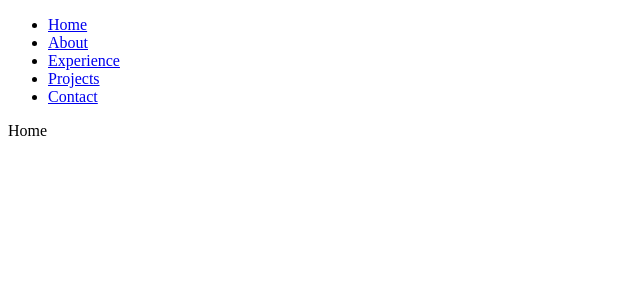
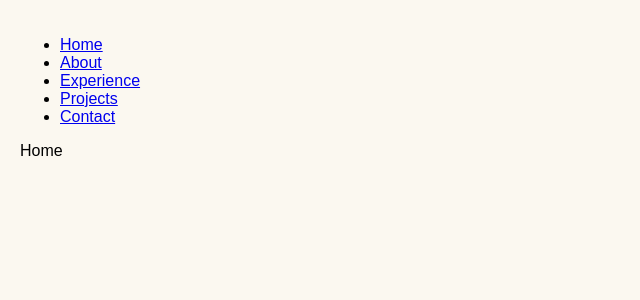
Before and after one commit to KabsiMontassar/portfolio, a React (Vite) app: page / in a window 1280 px wide. Shown: the top 300 px of the page, without its empty margins (0-640 px from the left). Built offline with nearby package versions, Linux system fonts and the light colour scheme.

Commit message:
Update App.css

```diff
--- a/src/App.css
+++ b/src/App.css
@@ -0,0 +1,6 @@
+body{
+    background-color: #FBF8F0;
+    font-family: Arial, sans-serif;
+    margin: 0;
+    padding: 20px;
+}
```
